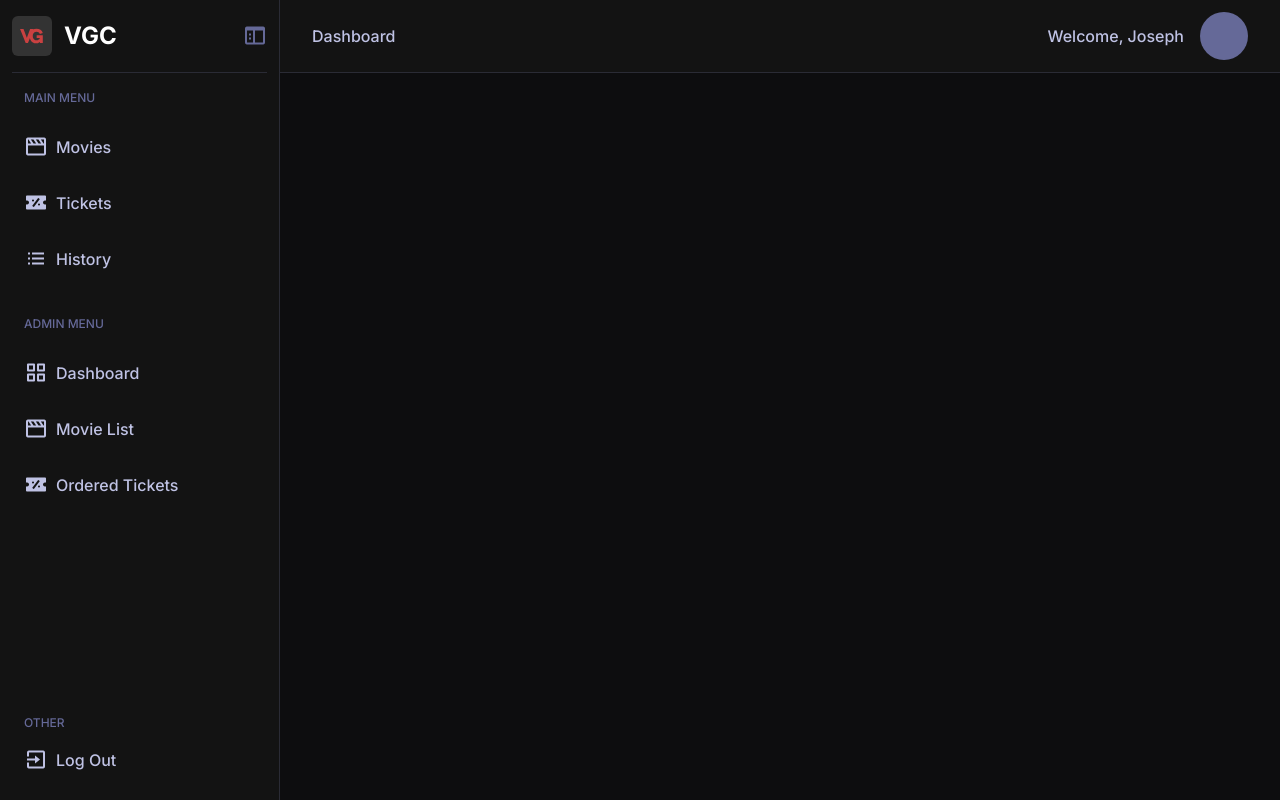
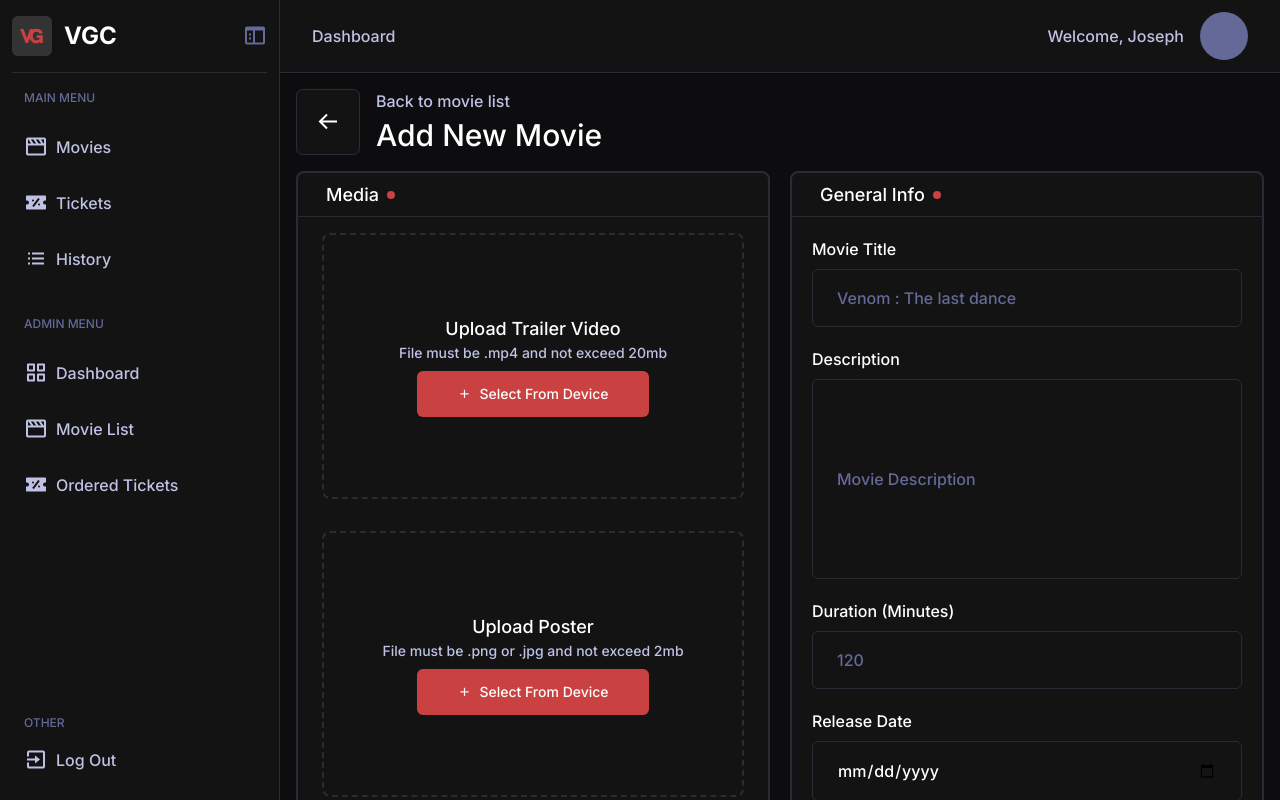
Before and after one commit to Specticall/VGC, a React (Vite) app in the folder client/: page /movie-form in a window 1280 px wide. Built offline with nearby package versions, Linux system fonts and the light colour scheme; no server answers.

Commit message:
Movie Form

```diff
--- /dev/null
+++ b/client/src/components/Movie/Form.tsx
@@ -0,0 +1,99 @@
+import React, { useRef, useState } from "react";
+import { Button } from "../ui/Button";
+import { SubmitHandler, useForm } from "react-hook-form";
+import Input from "../ui/Input";
+
+type Props = {
+  title: string;
+  description: string;
+  uploadDescription: string;
+  type: "image" | "video";
+};
+
+type InputFields = {
+  file: FileList;
+};
+
+export const Form = ({
+  title,
+  description,
+  uploadDescription,
+  type,
+}: Props) => {
+  const {
+    register,
+    handleSubmit,
+    formState: { errors },
+  } = useForm<InputFields>();
+  const inputRef = useRef<HTMLInputElement>(null);
+  const [preview, setPreview] = useState<string>();
+
+  const onSubmit: SubmitHandler<InputFields> = (value) => {
+    console.log(value);
+  };
+
+  const handleButtonClick = () => {
+    if (inputRef.current) {
+      inputRef.current.click();
+    }
+  };
+
+  const handleFileChange = () => {
+    const file = inputRef.current?.files?.[0];
+    if (file) {
+      setPreview(URL.createObjectURL(file));
+    }
+  };
+
+  return (
+    <div className="p-4">
+      <div className=" flex flex-col items-center justify-center border-border border-dashed border-2 py-[5rem] gap-2 rounded-[8px]">
+        {preview ? (
+          type == "video" ? (
+            <video
+              src={preview}
+              controls
+              className="object-cover inset-0 rounded-[8px]"
+            />
+          ) : (
+            <img
+              src={preview}
+              alt="Preview"
+              className="object-cover inset-0 rounded-[8px]"
+            />
+          )
+        ) : (
+          <>
+            <div className="flex flex-col items-center justify-center">
+              <p className="text-white text-heading">{title}</p>
+              <p className="text-light text-paragraph">{description}</p>
+            </div>
+            <form
+              onSubmit={handleSubmit(onSubmit)}
+              className="flex flex-col items-center"
+            >
+              <Input
+                type="file"
+                placeholder=""
+                {...register("file", { required: true })}
+                className="hidden"
+                ref={inputRef}
+                onChange={handleFileChange}
+                errorMessage={errors.file?.message}
+              />
+              <Button
+                variant="primary"
+                type="button"
+                onClick={handleButtonClick}
+                className="px-10"
+              >
+                <i className="bx bx-plus mr-2"></i>
+                {uploadDescription}
+              </Button>
+            </form>
+          </>
+        )}
+      </div>
+    </div>
+  );
+};
--- a/client/src/pages/Login.tsx
+++ b/client/src/pages/Login.tsx
@@ -27,7 +27,6 @@ export default function Login() {
   const onSubmit: SubmitHandler<loginFields> = (value) => {
     console.log(value);
   };
-
   return (
     <main className="min-h-screen grid place-items-center">
       <div className="grid grid-cols-2 h-[1024px] gap-10 p-10">
--- a/client/src/pages/MovieForm.tsx
+++ b/client/src/pages/MovieForm.tsx
@@ -1,3 +1,126 @@
+import BackNavigation from "../components/general/BackNavigation";
+import { Button } from "../components/ui/Button";
+import { Form } from "../components/Movie/Form";
+import Input from "../components/ui/Input";
+import { SubmitHandler, useForm } from "react-hook-form";
+
+type movieFields = {
+  title: string;
+  description: string;
+  duration: string;
+  releaseDate: Date;
+  cast: string;
+  fileVideo: FileList;
+  fileImage: FileList;
+};
+
 export default function MovieForm() {
-  return <div></div>;
+  const {
+    register,
+    handleSubmit,
+    formState: { errors },
+  } = useForm<movieFields>();
+
+  const onSubmit: SubmitHandler<movieFields> = (value) => {
+    console.log(value);
+  };
+
+  return (
+    <main className="min-h-screen grid px-4">
+      <div className="flex flex-col gap-4 pt-4">
+        <BackNavigation
+          subtitle="Back to movie list"
+          title="Add New Movie"
+          to="/movie-list"
+        />
+        <div className="grid grid-cols-2 text-white gap-5">
+          <div className="flex flex-col border-border border-2 rounded-[8px] bg-primary h-fit">
+            <div className="flex flex-row items-center border-b border-border p-2 pl-7">
+              <p className="text-heading ">Media</p>
+              <div className="w-2 h-2 bg-accent rounded-full ml-2 "></div>
+            </div>
+            <div className="px-2">
+              <Form
+                title="Upload Trailer Video"
+                description="File must be .mp4 and not exceed 20mb"
+                uploadDescription="Select From Device"
+                type="video"
+                //  {register("fileVideo", {
+                //       required: "Trailer video is required",
+                //     })}
+                //     errorMessage={errors.fileVideo?.message}
+              />
+              <Form
+                title="Upload Poster"
+                description="File must be .png or .jpg and not exceed 2mb"
+                uploadDescription="Select From Device"
+                type="image"
+              />
+            </div>
+          </div>
+          <div className="flex flex-col border-border border-2 rounded-[8px] bg-primary relative">
+            <div className="flex flex-row items-center border-b border-border p-2 pl-7">
+              <p className="text-heading ">General Info</p>
+              <div className="w-2 h-2 bg-accent rounded-full ml-2 "></div>
+            </div>
+            <form
+              action=""
+              onSubmit={handleSubmit(onSubmit)}
+              className="flex flex-col pt-5 gap-5"
+            >
+              <Input
+                label="Movie Title"
+                placeholder="Venom : The last dance"
+                className="px-5"
+                {...register("title", {
+                  required: "Title field is required",
+                })}
+                errorMessage={errors.title?.message}
+              />
+              <Input
+                label="Description"
+                placeholder="Movie Description"
+                className="px-5"
+                style={{ height: "200px" }}
+                {...register("description", {
+                  required: "Description field is required",
+                })}
+                errorMessage={errors.description?.message}
+              />
+              <Input
+                label="Duration (Minutes)"
+                placeholder="120"
+                className="px-5"
+                {...register("duration", {
+                  required: "Duration field is required",
+                })}
+                errorMessage={errors.duration?.message}
+              />
+              <Input
+                label="Release Date"
+                type="date"
+                placeholder=""
+                className="px-5"
+                {...register("releaseDate", {
+                  required: "Release Date field is required",
+                })}
+              />
+              <div className="flex flex-col justify-center items-start px-5 gap-2 pb-[4rem]">
+                <div className=" flex items-center justify-center"></div>
+                <div className="relative border-2 border-light border-dashed rounded-full bg-primary w-14 h-14  flex items-center justify-center">
+                  <i className="bx bx-plus text-light text-3xl"></i>
+                </div>
+                <p className="text-white text-paragraph">Add Actor</p>
+              </div>
+              <div className="absolute bottom-2 right-3 pb-1">
+                <Button type="submit" className="px-7 py-2 text-white text-sm">
+                  Add Movie
+                </Button>
+              </div>
+            </form>
+          </div>
+        </div>
+      </div>
+    </main>
+  );
 }
```
